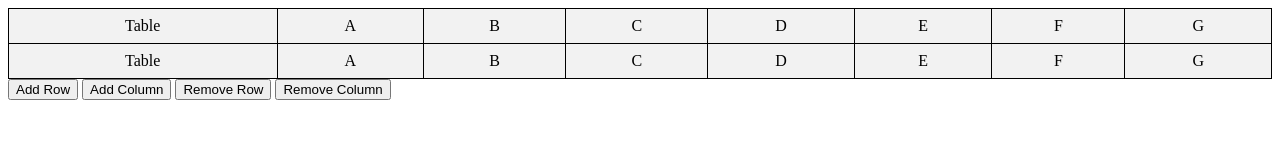
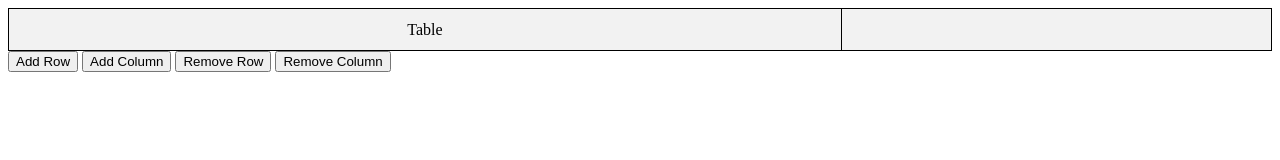
Before and after one commit to Hikhal/TTP-Assignment5, a plain HTML site: page index.html in a window 1280 px wide. Both pictures are taken after a click on the button "Add Column". Drawn offline with Linux system fonts and the light colour scheme.

Commit message:
feature addColumn completed and uploaded

```diff
--- a/index.html
+++ b/index.html
@@ -9,27 +9,10 @@
     <table id="grid">
       <tr>
         <td>Table</td>
-        <td>A</td>
-        <td>B</td>
-        <td>C</td>
-        <td>D</td>
-        <td>E</td>
-        <td>F</td>
-        <td>G</td>
-      </tr>
-      <tr>
-        <td>Table</td>
-        <td>A</td>
-        <td>B</td>
-        <td>C</td>
-        <td>D</td>
-        <td>E</td>
-        <td>F</td>
-        <td>G</td>
       </tr>
     </table>
     <button id="addrow" onclick="addRow()">Add Row</button>
-    <button id="addcolumn">Add Column</button>
+    <button id="addcolumn" onclick="addColumn()">Add Column</button>
     <button id="removerow">Remove Row</button>
     <button id="removecolumn">Remove Column</button>
 
--- a/script.js
+++ b/script.js
@@ -2,8 +2,19 @@ function addRow(){
     let table = document.getElementById("grid")
     let columns = table.rows[0].cells.length
     let row = table.insertRow()
-    for(let i = 0; i< columns; i++){
+    for(let i = 0; i < columns; i++){
         let cell = row.insertCell()
-        cell.innerHTML = "row"
+        cell.innerHTML = ""
     }
 }
+
+function addColumn(){
+    let table = document.getElementById("grid")
+    let rows = table.rows.length
+    //let row = table.insertRow()
+    for(let i = 0; i< rows; i++){
+        let row = table.rows[i]
+        let cell = row.insertCell()
+        cell.innerHTML = ""
+    }
+}
--- a/style.css
+++ b/style.css
@@ -8,4 +8,6 @@ table td {
   padding: 8px;
   text-align: center;
   background-color: #f2f2f2;
+  width: 10px;
+  height: 25px;
 }
```
